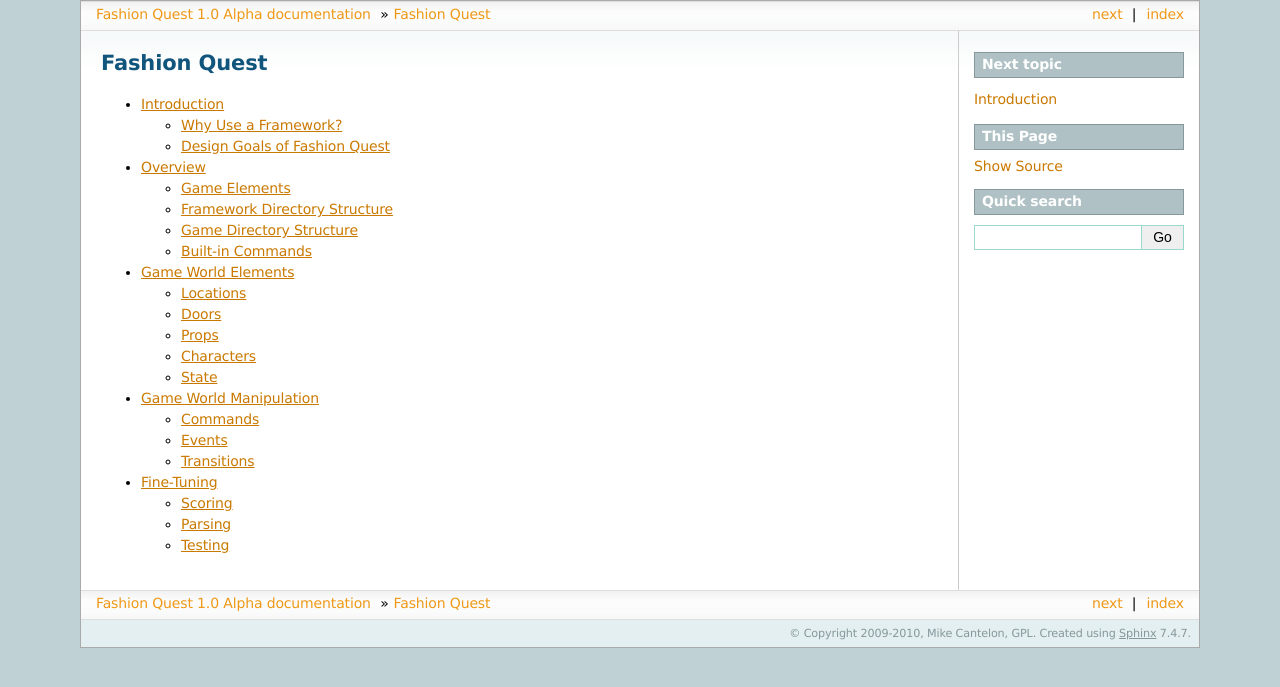
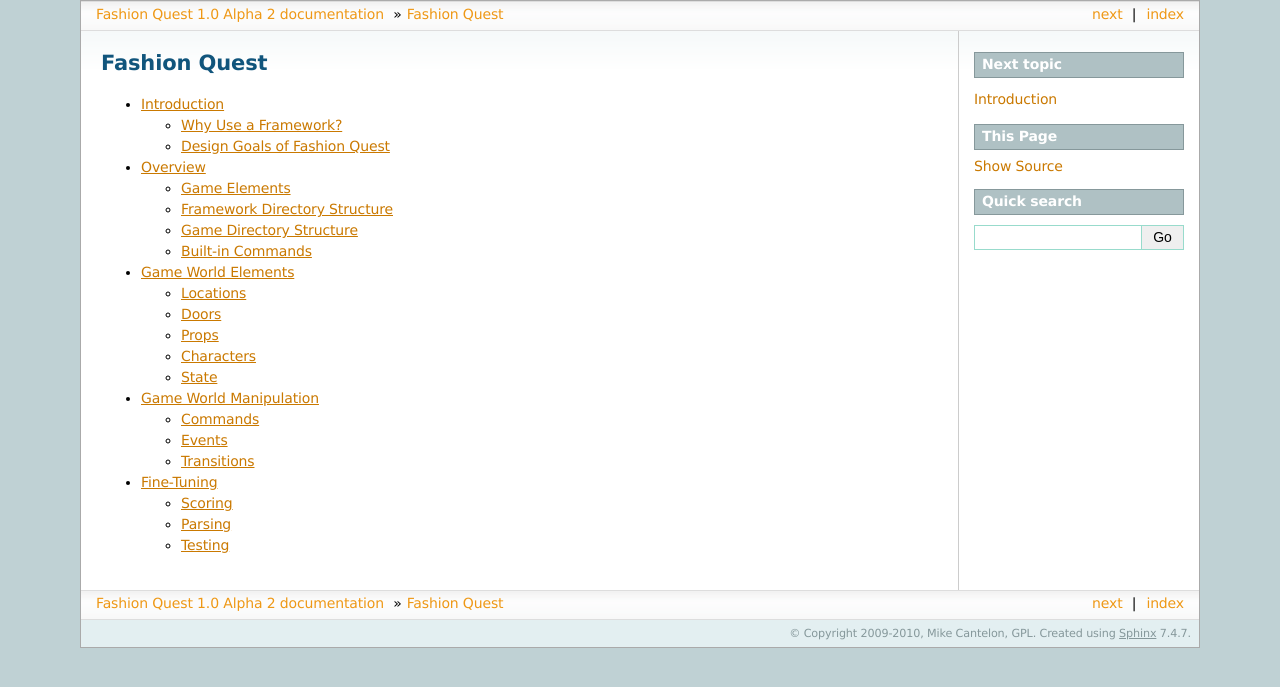
Before and after one commit to mcantelon/fashion-quest, a Sphinx documentation site: the page built from doc/source/index.rst, in a window 1280 px wide. Shown: the top 687 px of the page. Built offline with Sphinx 7.4.7, drawn with Linux system fonts in a browser that asks for light colours.

Commit message:
Bumped up version in docs.

```diff
--- a/doc/source/conf.py
+++ b/doc/source/conf.py
@@ -45,9 +45,9 @@
 # built documents.
 #
 # The short X.Y version.
-version = '1.0 Alpha'
+version = '1.0 Alpha 2'
 # The full version, including alpha/beta/rc tags.
-release = '1.0 Alpha'
+release = '1.0 Alpha 2'
 
 # The language for content autogenerated by Sphinx. Refer to documentation
 # for a list of supported languages.
```
